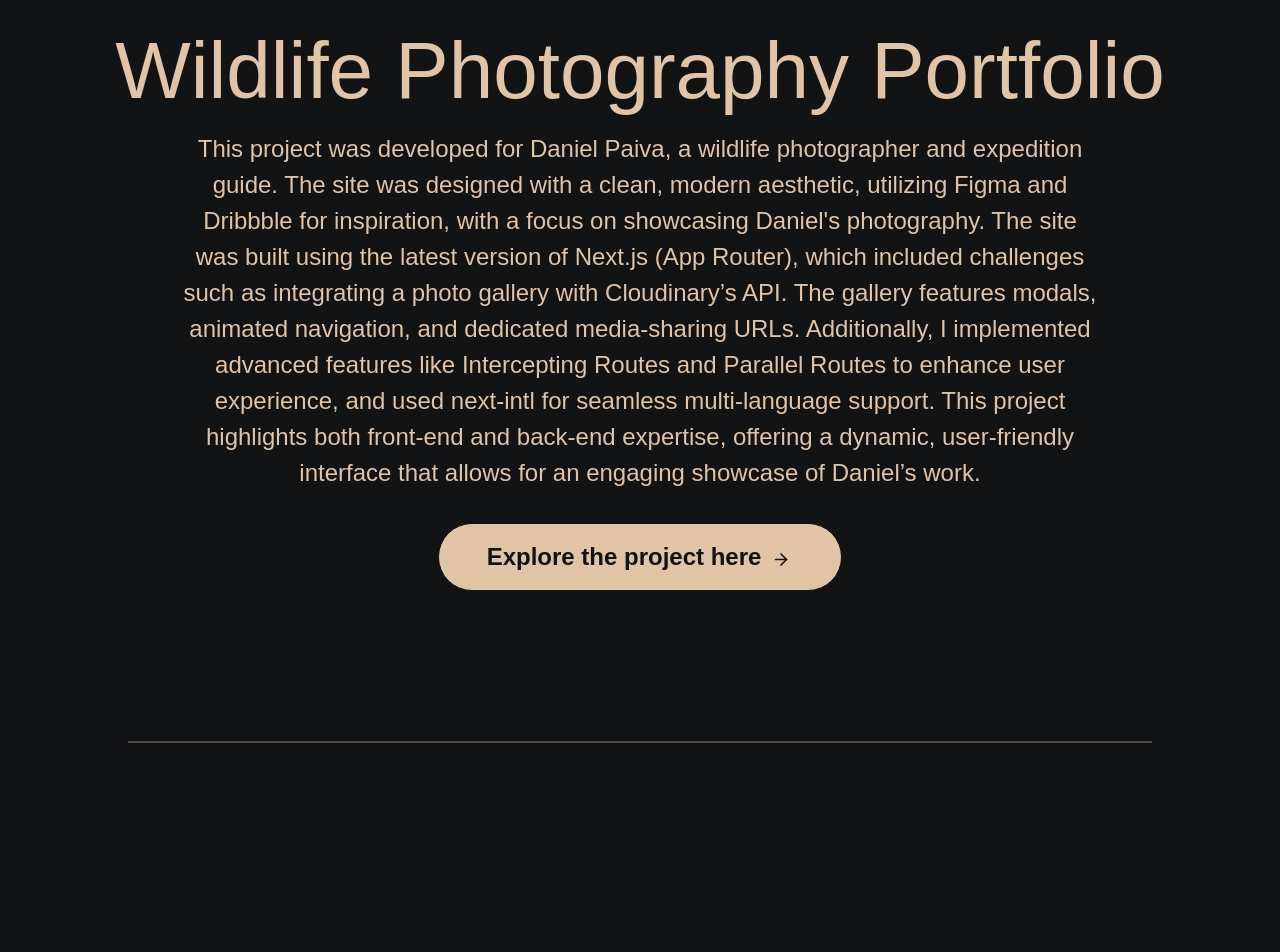
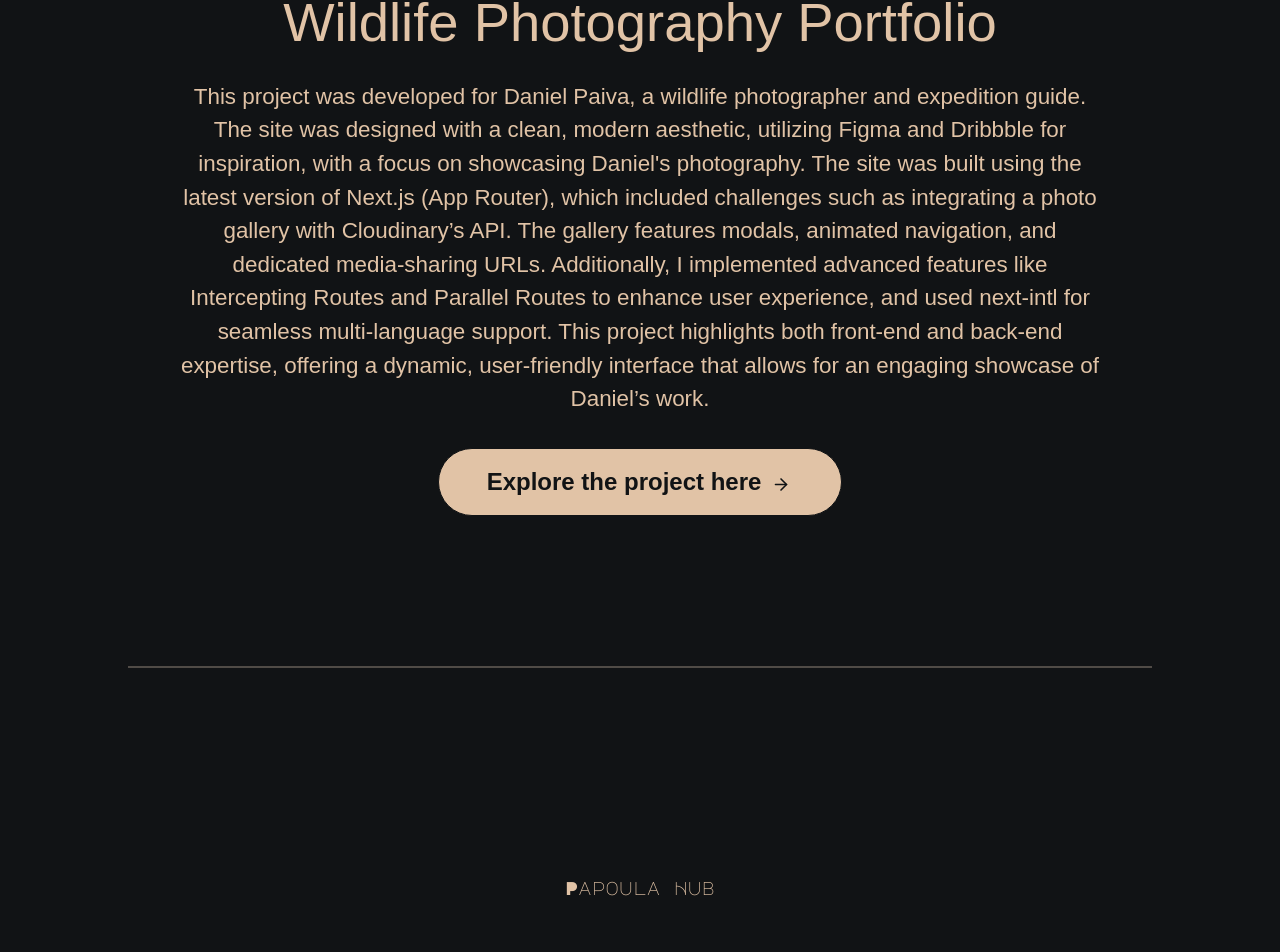
Before and after one commit to vinigouvea16/porfolio, a Next.js app: page / in a window 1280 px wide. Shown: the part 3340-4292 px from the top of the page. Built offline with nearby package versions, Linux system fonts and the light colour scheme; a web font is replaced by a local one.

Commit message:
font size clamp fixed for mobile

```diff
--- a/src/components/Projects/ProjectsComponents/projectscomponents.css
+++ b/src/components/Projects/ProjectsComponents/projectscomponents.css
@@ -17,7 +17,7 @@
 
 .title{
   transform: translate(0px, -25px);
-  font-size: clamp(2rem, 8vw + 1rem, 7rem);
+  font-size: clamp(2rem, 6vw + 1rem, 7rem);
   font-family: var(--font-major-mono-display);
   transform: scale(.2);
 }
@@ -32,10 +32,11 @@
 
 .description{
   max-width: 920px;
-  font-size: clamp(0.875rem, 1.5vw + 1rem, 1.5rem);
+  font-size: clamp(0.875rem, 0.5vw + 1rem, 1.5rem);
   /* color: #C2B29E; */
   color: #E1C3A6;
   text-align: center;
+  padding-top: 1rem;
 }
 
 .image{
@@ -47,7 +48,7 @@
 }
 
 .h3{
-  font-size: clamp(2.5rem, 5vw + 1rem, 5rem);
+  font-size: clamp(2.5rem, 3vw + 1rem, 5rem);
   font-weight: 400;
   /* color: #C2B29E; */
   color: #E1C3A6;
```
